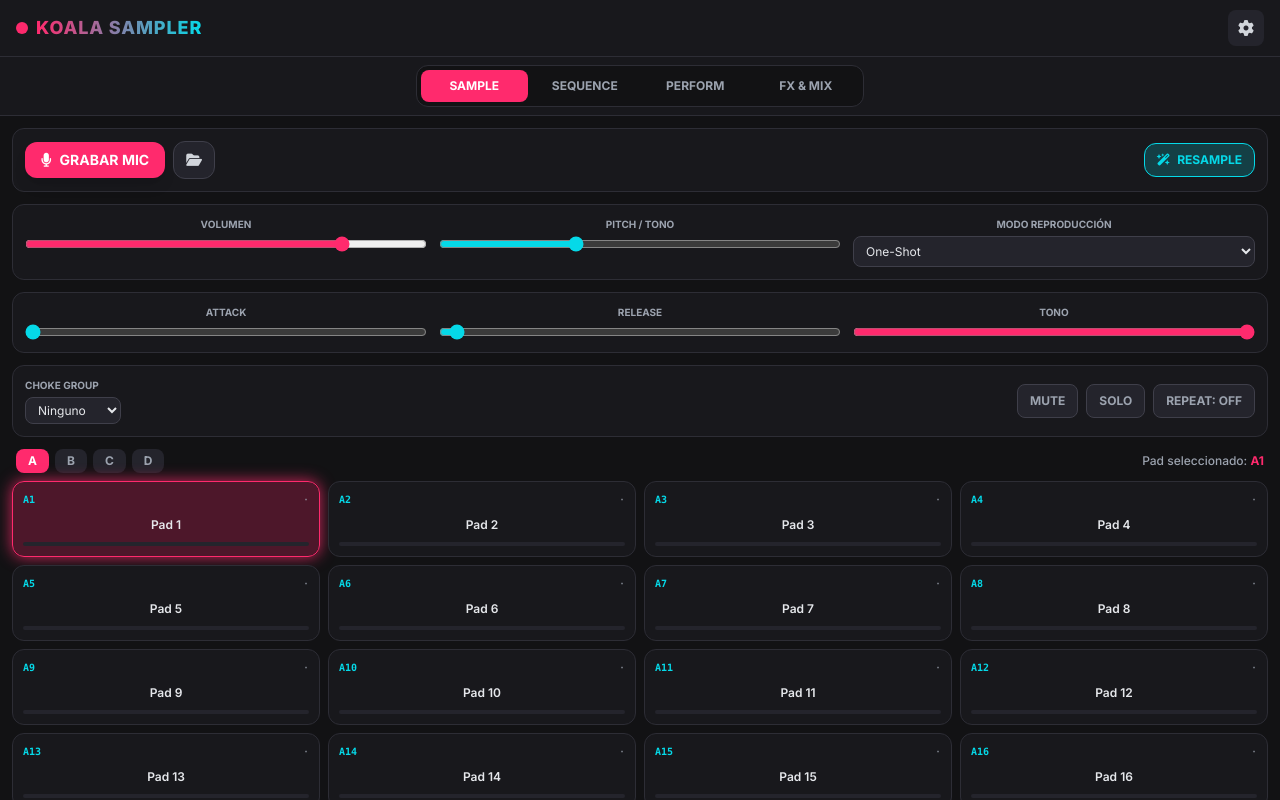
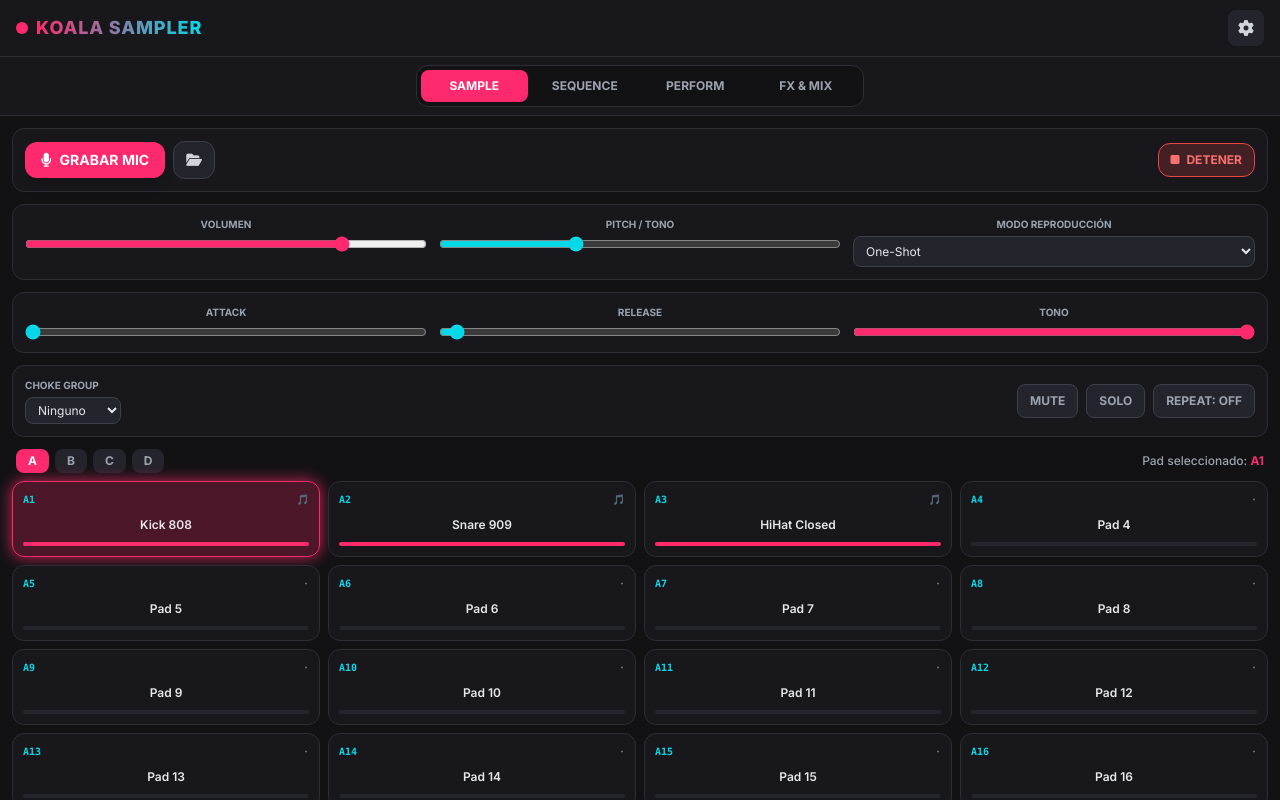
Before and after one commit to Edheller33/Sampler, a plain HTML site: page index.html in a window 1280 px wide. Both pictures are taken after a click on the button "RESAMPLE". Drawn offline with nearby package versions, Linux system fonts and the light colour scheme.

Commit message:
Add files via upload

```diff
--- a/index.html
+++ b/index.html
@@ -430,10 +430,11 @@
         // Initialize Web Audio API on user interaction
         function initAudio() {
             if (!audioCtx) {
+              try {
                 const AudioContextClass = window.AudioContext || window.webkitAudioContext;
                 audioCtx = new AudioContextClass();
                 masterGain = audioCtx.createGain();
-                masterComp = audioCtx.dynamicsCompressor();
+                masterComp = audioCtx.createDynamicsCompressor();
                 eqLow = audioCtx.createBiquadFilter();
                 eqLow.type = 'lowshelf';
                 eqLow.frequency.value = 250;
@@ -463,6 +464,12 @@
                 masterComp.connect(masterDest);
 
                 generateDefaultSamples();
+              } catch (err) {
+                console.error('Error inicializando audio:', err);
+                audioCtx = null;
+                showAlert('Error de Audio', 'No se pudo iniciar el motor de audio: ' + err.message);
+                return;
+              }
             }
             if (audioCtx.state === 'suspended') {
                 audioCtx.resume();
```
